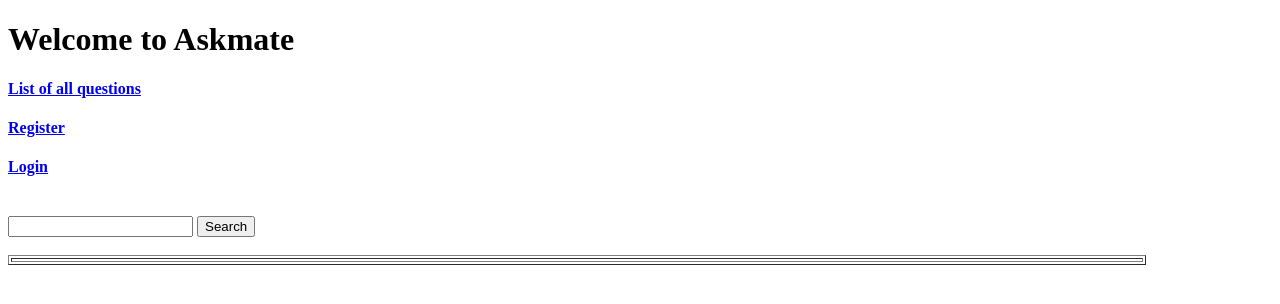
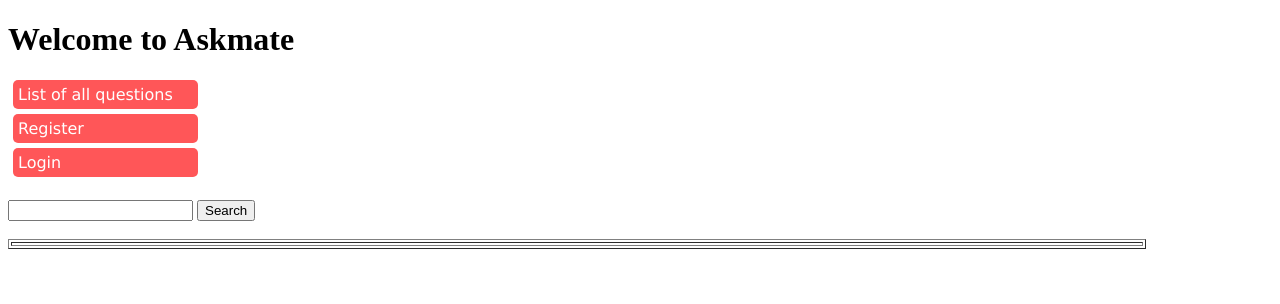
Before and after one commit to AdamReinmuller/Askmate, a Flask app: template templates/index.html in a window 1280 px wide. Shown: the top 304 px of the page. Run offline with Flask 2, Linux system fonts and the light colour scheme; the template is opened without the code that fills it, so the values that code supplies are empty; some libraries are stand-ins or nearby versions.

Commit message:
css implemented

```diff
--- a/static/style.css
+++ b/static/style.css
@@ -60,17 +60,44 @@ ul[name=tag_list]{
     color: white;
     font-family: 'Lucida Grande', 'Lucida Sans Unicode', 'Geneva', 'Verdana', sans-serif;
     background-color: #450094;
-    width: max-content;
+    width: 100%;
     padding: 10px;
     border-radius: 7px;
-    box-shadow: 0 1px 5px rgba(0, 0, 0, .9)
+    box-shadow: 0 1px 5px rgba(0, 0, 0, .9);
+    margin: auto;
 }
 #login_form input{
+    border-radius: 4px;
+}
+
+#login_form_parent{
+    width: max-content;
+    padding-top: 10%;
     margin: auto;
-    border-radius: 4px;
+}
+
+.menu{
+    width: max-content;
+}
+
+.menu_point{
+    display: block;
+    background-color: #ff5658;
+    color: white;
+    font-family: 'Lucida Grande', 'Lucida Sans Unicode', 'Geneva', 'Verdana', sans-serif;
+    text-decoration: none;
     width: 100%;
+    margin: 5px;
+    padding: 5px;
+    border-radius: 5px;
 }
-/*#login_form h1, p{*/
-    /*width: 100%;*/
-    /*margin: auto;*/
-/*}*/
+
+.login_link{
+    display: block;
+    color: #ffffff;
+    margin: 5px;
+}
+
+.login_link:hover{
+    color: #cccccc;
+}
--- a/templates/index.html
+++ b/templates/index.html
@@ -9,16 +9,20 @@
 <body>
 {% if session['username'] %}
     <h1>Welcome {{ session['username'] }} to Askmate</h1>
-    <h4><a href="/logout">Logout</a></h4>
-    <h4><a href="/user/{{ user_id }}">Your activities - {{ session['username'] }}'s user page</a></h4>
-    <h4><a href="/user-list">List of all registered users</a></h4>
-    <h4><a href="/list">List of all questions</a></h4>
-    <h4><a href="/add-question">Add new question</a></h4>
+    <div class="menu">
+        <a href="/logout" class="menu_point">Logout</a>
+        <a href="/user/{{ user_id }}" class="menu_point">Your activities - {{ session['username'] }}'s user page</a>
+        <a href="/user-list" class="menu_point">List of all registered users</a>
+        <a href="/list" class="menu_point">List of all questions</a>
+        <a href="/add-question" class="menu_point">Add new question</a>
+    </div>
 {% else %}
     <h1>Welcome to Askmate</h1>
-    <h4><a href="/list">List of all questions</a></h4>
-    <h4><a href="/registration">Register</a></h4>
-    <h4><a href="/login">Login</a></h4>
+    <div class="menu">
+        <a href="/list" class="menu_point">List of all questions</a>
+        <a href="/registration" class="menu_point">Register</a>
+        <a href="/login" class="menu_point">Login</a>
+    </div>
 {% endif %}
 <br>
 <form action="/search" method="post">
```
Also changed, not shown: templates/list.html (+9 -7 lines), templates/login.html (+5 -5 lines), templates/question.html (+14 -11 lines), templates/user_list.html (+10 -5 lines), templates/user_page.html (+6 -4 lines).
